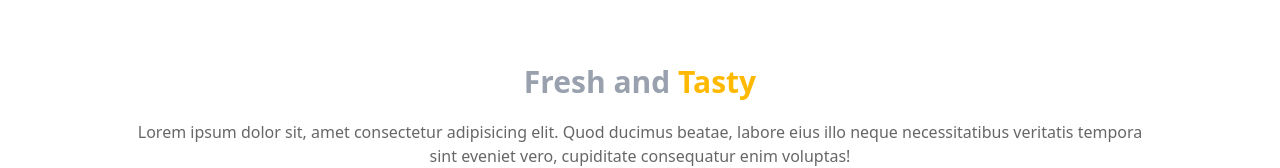
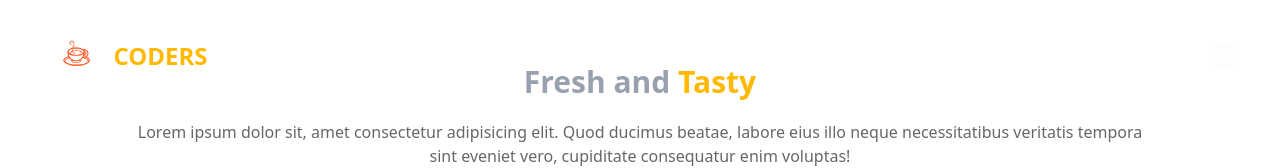
Before and after one commit to mdaasim77/Coffee-Shop-Website, a React (Vite) app: page / in a window 1280 px wide. Shown: the top 168 px of the page. Built offline with nearby package versions, Linux system fonts and the light colour scheme.

Commit message:
nav shifted

```diff
--- a/src/Components/Hero/Hero.jsx
+++ b/src/Components/Hero/Hero.jsx
@@ -1,5 +1,5 @@
 import { useState } from "react";
-import Navbar from "../Navbar/Navbar";
+import Navbar from "./Navbar";
 import { motion } from "motion/react";
 
 export default function Hero() {
--- a/src/mergeComponent.jsx
+++ b/src/mergeComponent.jsx
@@ -4,12 +4,12 @@ import Services from "./Components/Services/Services";
 import WhereToBuy from "./Components/WhereToBuy/WhereToBuy";
 import Banner from "./Components/Banner/Banner";
 import Footer from "./Components/Footer/Footer";
-import Navbar from "./Components/Navbar/Navbar";
+import Navbar from "./Components/Hero/Navbar";
 
 const mergeComponent = () => {
   return (
     <div className="">
-      {/* <Navbar/> */}
+      <Navbar />
       {/* <Hero /> */}
       <Services />
       <WhereToBuy />
```
Also changed, not shown: src/Components/Hero/Navbar.jsx (renamed from src/Components/Navbar/Navbar.jsx).
